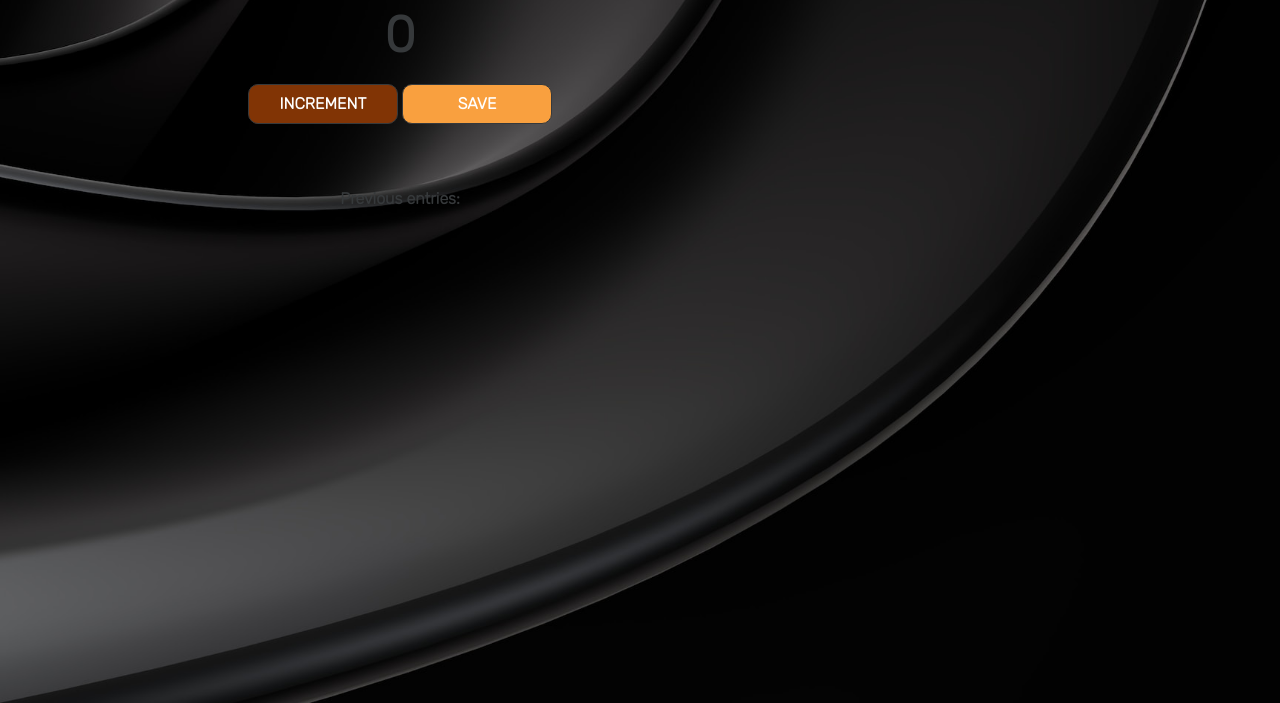
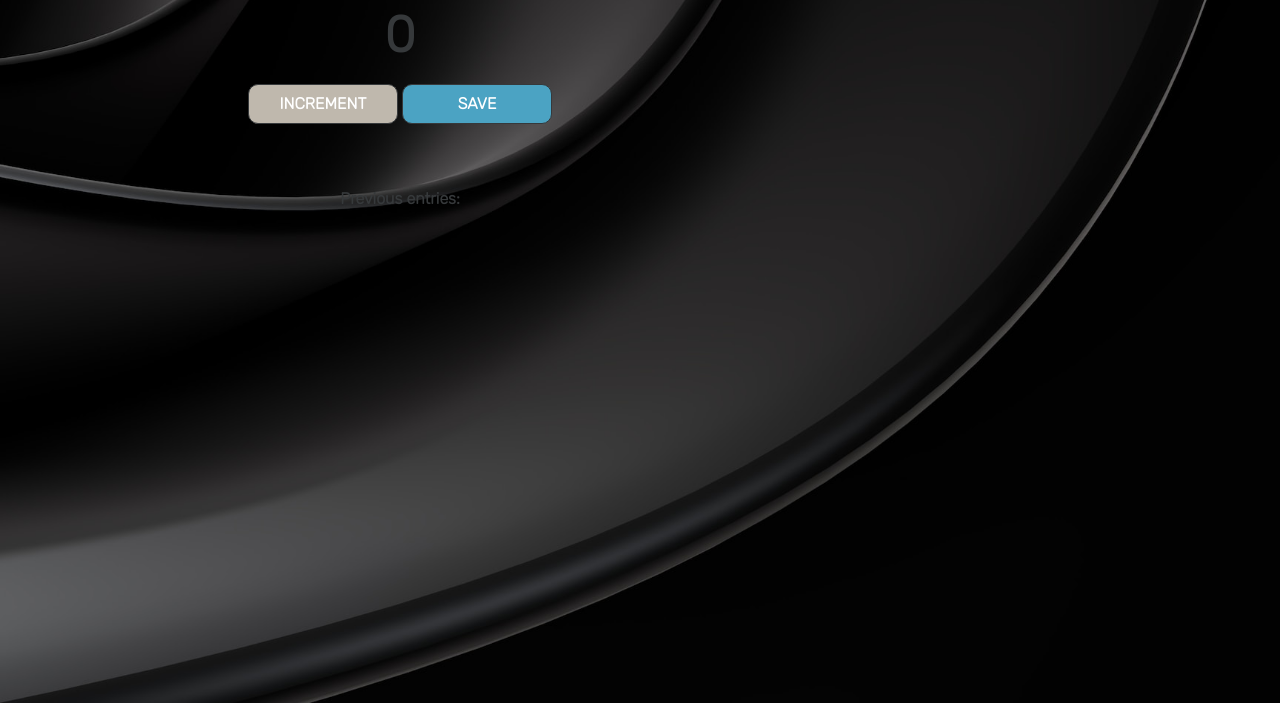
Before and after one commit to quadilious/PeopleCounter, a plain HTML site: page index.html in a window 1280 px wide. Shown: the part 97-800 px from the top of the page. Drawn offline with nearby package versions, Linux system fonts and the light colour scheme.

Commit message:
Update index.css

```diff
--- a/index.css
+++ b/index.css
@@ -32,11 +32,11 @@ button {
 }
 
 #increment-btn {
-    background: #813405;
+    background: #BFB8AD;
 }
 
 #save-btn {
-    background: #F9A03F;
+    background: #4BA3C3;
 }
 
 #page {
```
